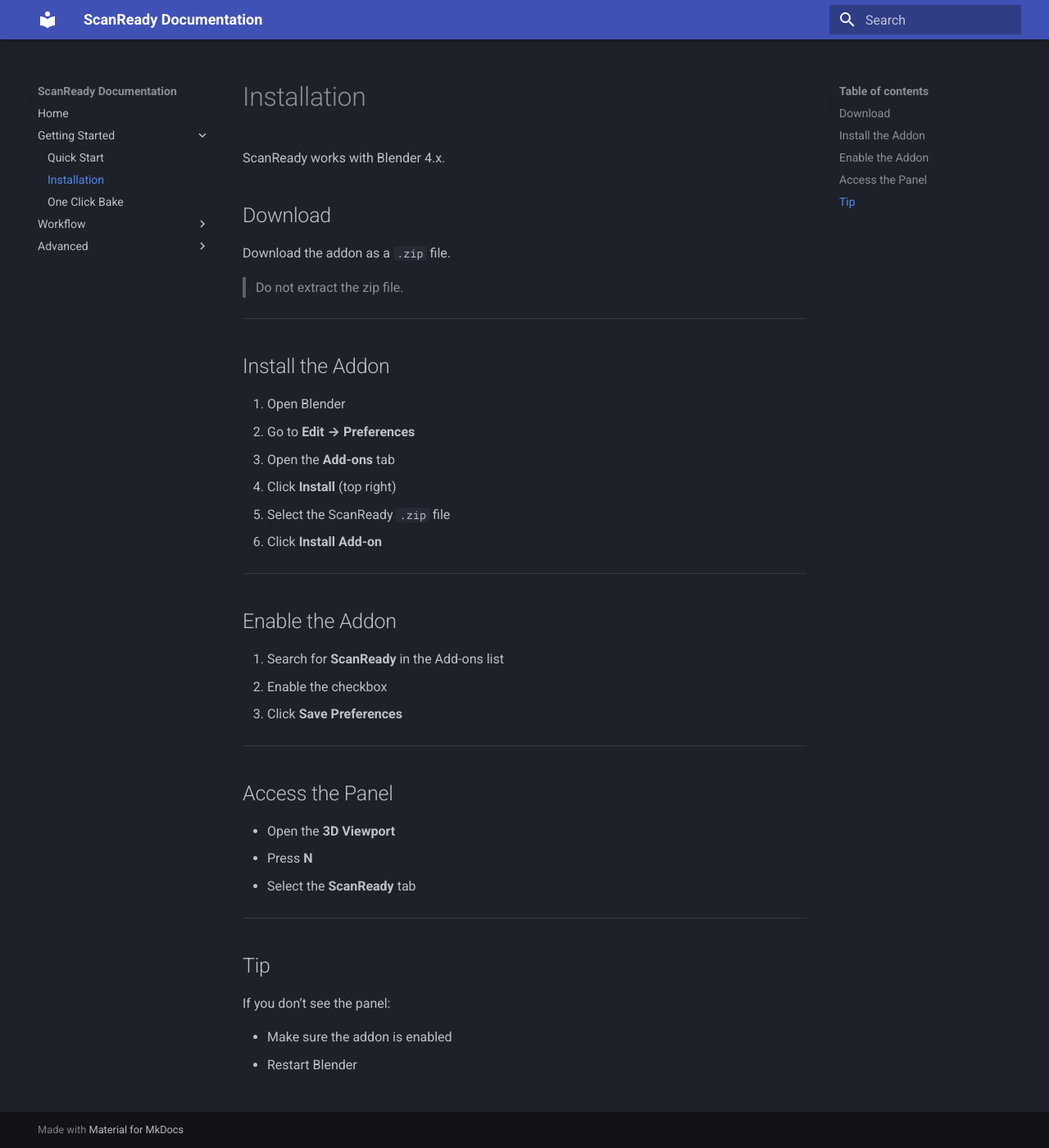
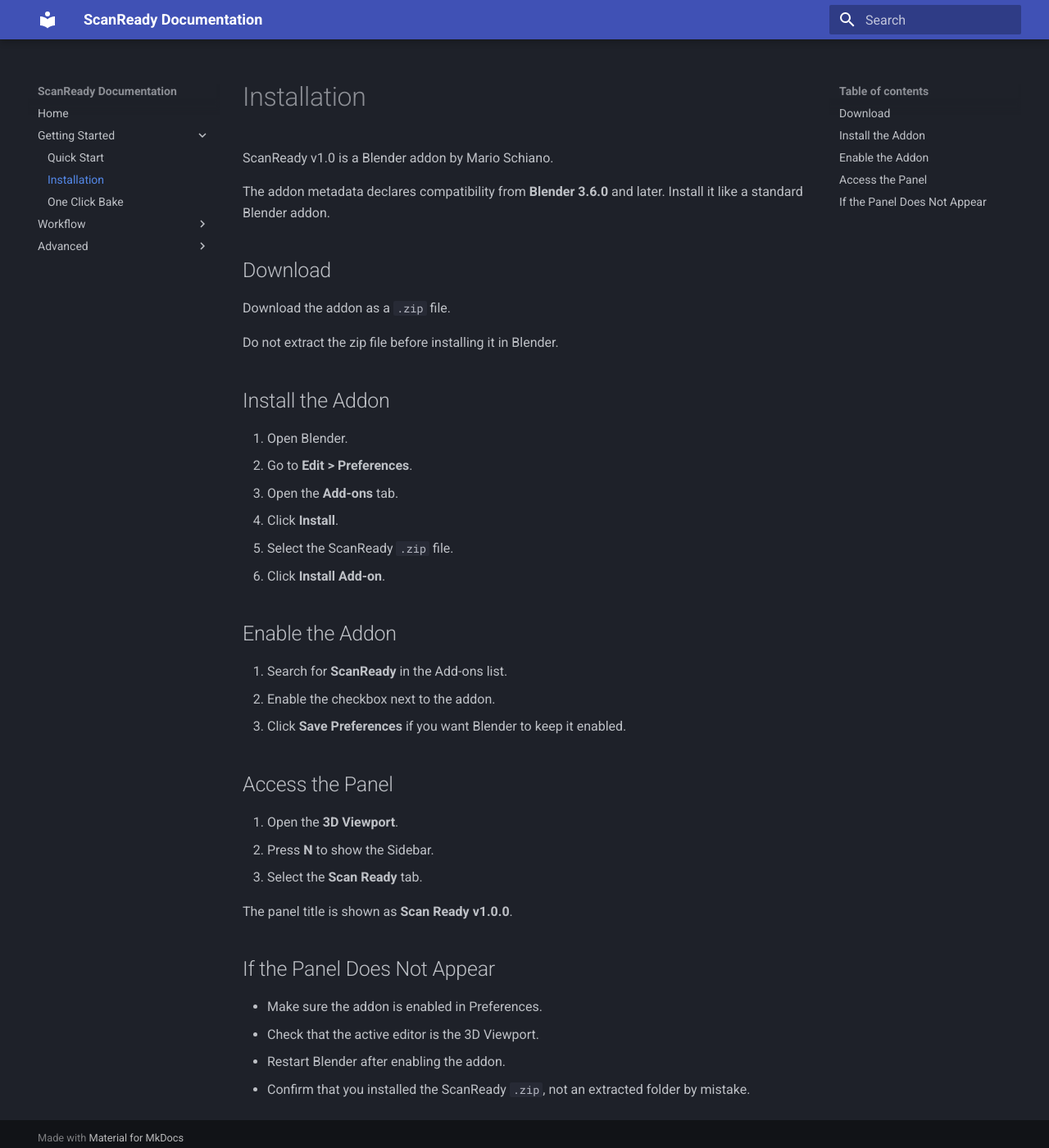
Before and after one commit to marioschiano/scanready-docs, an MkDocs documentation site: the page built from docs/installation.md, in a window 1280 px wide and 1400 px high. Shown: the whole window at 82% size. Built offline with MkDocs 1.6.1 and Material for MkDocs 9.7.7, drawn with Linux system fonts in a browser that asks for light colours.

Commit message:
Update installation.md

```diff
--- a/docs/installation.md
+++ b/docs/installation.md
@@ -1,45 +1,41 @@
 # Installation
 
-ScanReady works with Blender 4.x.
+ScanReady v1.0 is a Blender addon by Mario Schiano.
+
+The addon metadata declares compatibility from **Blender 3.6.0** and later. Install it like a standard Blender addon.
 
 ## Download
 
 Download the addon as a `.zip` file.
 
-> Do not extract the zip file.
-
----
+Do not extract the zip file before installing it in Blender.
 
 ## Install the Addon
 
-1. Open Blender
-2. Go to **Edit → Preferences**
-3. Open the **Add-ons** tab
-4. Click **Install** (top right)
-5. Select the ScanReady `.zip` file
-6. Click **Install Add-on**
-
----
+1. Open Blender.
+2. Go to **Edit > Preferences**.
+3. Open the **Add-ons** tab.
+4. Click **Install**.
+5. Select the ScanReady `.zip` file.
+6. Click **Install Add-on**.
 
 ## Enable the Addon
 
-1. Search for **ScanReady** in the Add-ons list
-2. Enable the checkbox
-3. Click **Save Preferences**
-
----
+1. Search for **ScanReady** in the Add-ons list.
+2. Enable the checkbox next to the addon.
+3. Click **Save Preferences** if you want Blender to keep it enabled.
 
 ## Access the Panel
 
-- Open the **3D Viewport**
-- Press **N**
-- Select the **ScanReady** tab
+1. Open the **3D Viewport**.
+2. Press **N** to show the Sidebar.
+3. Select the **Scan Ready** tab.
 
----
+The panel title is shown as **Scan Ready v1.0.0**.
 
-## Tip
+## If the Panel Does Not Appear
 
-If you don’t see the panel:
-
-- Make sure the addon is enabled
-- Restart Blender
+- Make sure the addon is enabled in Preferences.
+- Check that the active editor is the 3D Viewport.
+- Restart Blender after enabling the addon.
+- Confirm that you installed the ScanReady `.zip`, not an extracted folder by mistake.
```
